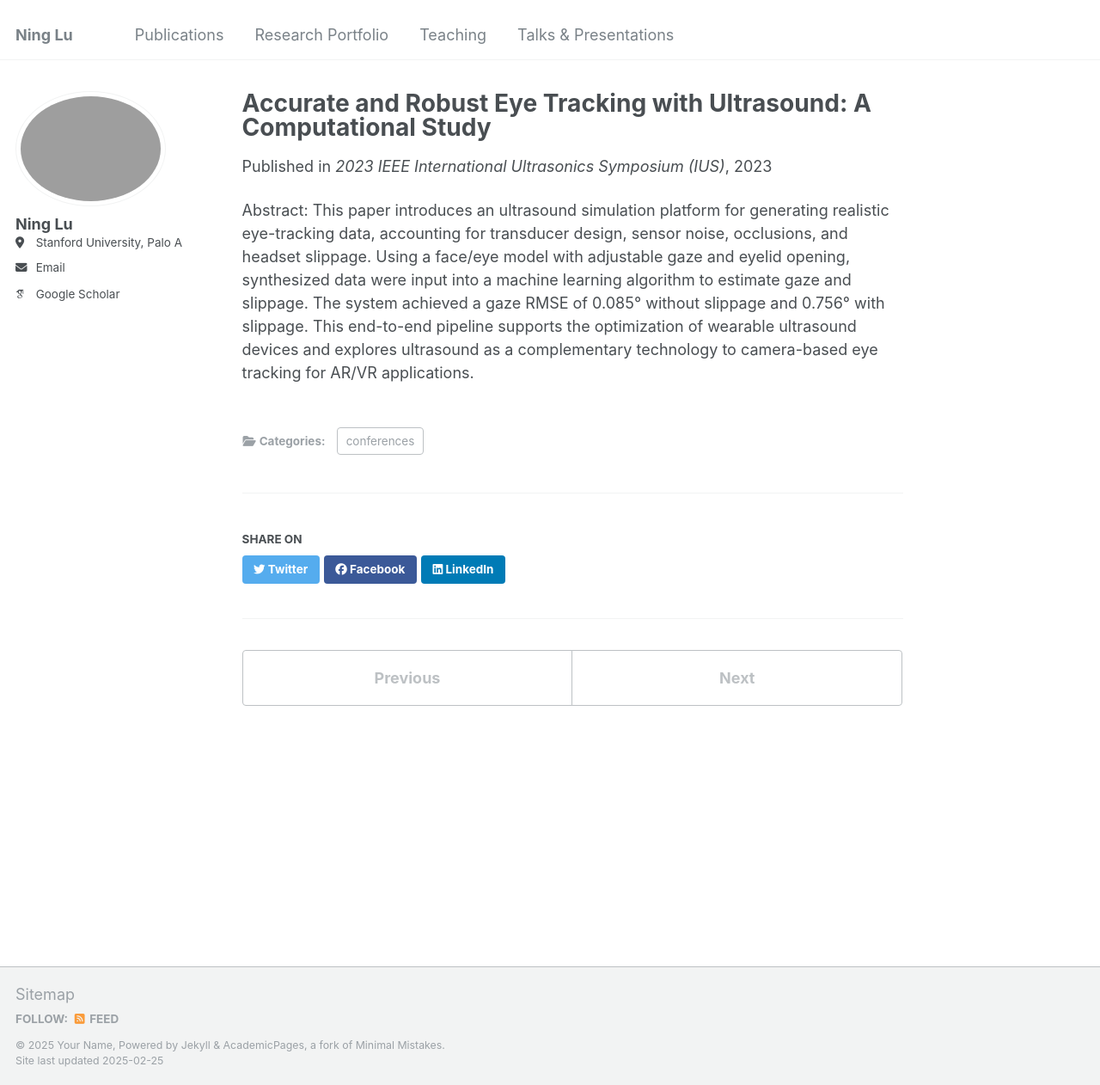
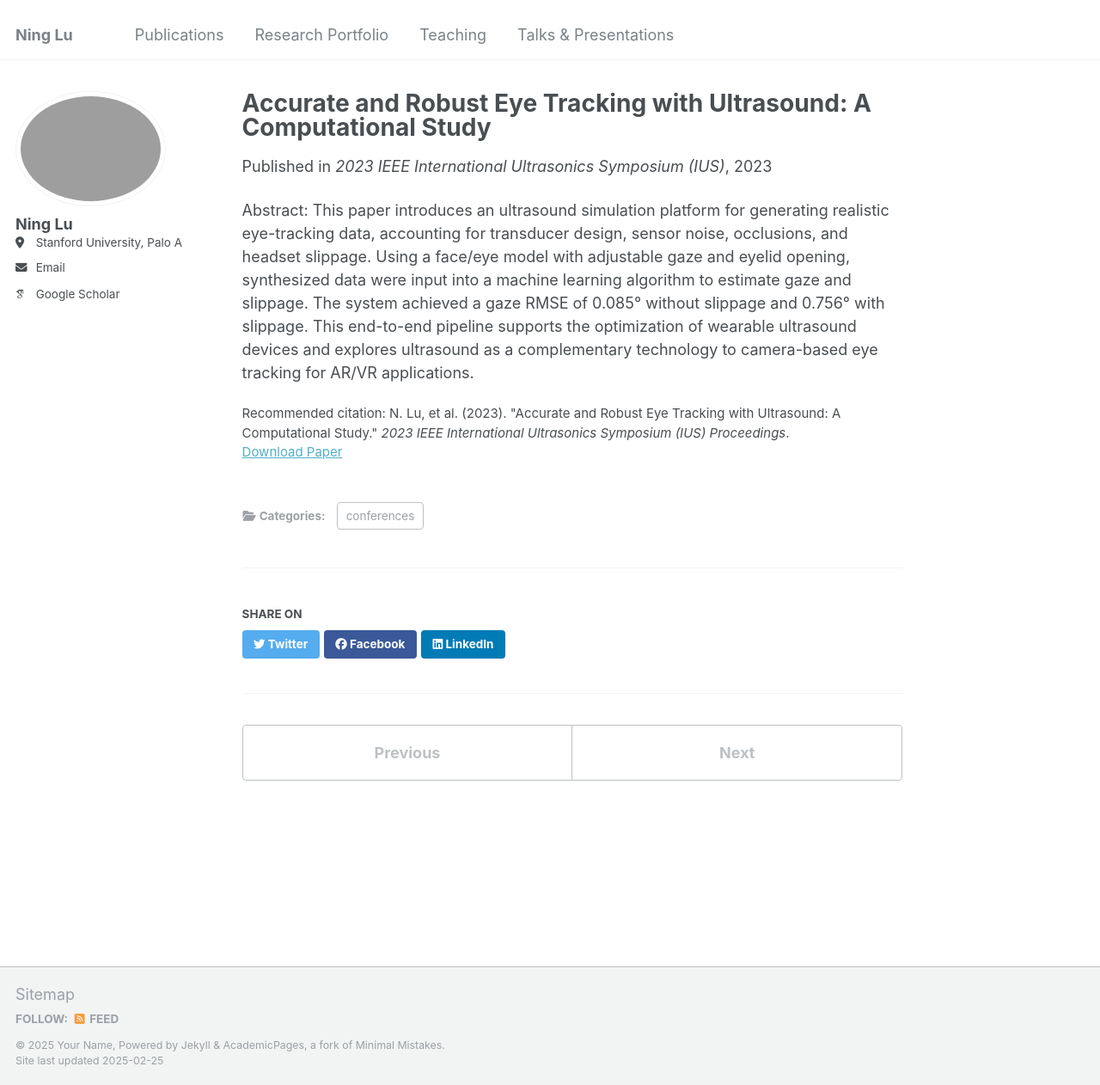
Before and after one commit to NingLu-Ultrasound/ninglu-ultrasound.github.io, a Jekyll site: the page built from _publications/2024-02-17-paper-title-number-4.md, in a window 1280 px wide and 1262 px high. Shown: the whole window at 86% size. Built offline with Jekyll 4.4.1, drawn with Linux system fonts in a browser that asks for light colours; some web fonts are replaced.

Commit message:
Update 2024-02-17-paper-title-number-4.md

```diff
--- a/_publications/2024-02-17-paper-title-number-4.md
+++ b/_publications/2024-02-17-paper-title-number-4.md
@@ -6,5 +6,6 @@ permalink: https://ieeexplore.ieee.org/abstract/document/10306398/
 date: 2023-11-07
 venue: '2023 IEEE International Ultrasonics Symposium (IUS)'
 paperurl: 'http://academicpages.github.io/files/Pub10_Accurate_and_Robust_Eye_Tracking_with_Ultrasound_A_Computational_Study.pdf'
+citation: 'N. Lu, et al. (2023). &quot;Accurate and Robust Eye Tracking with Ultrasound: A Computational Study.&quot; <i>2023 IEEE International Ultrasonics Symposium (IUS) Proceedings</i>.'
 ---
 Abstract: This paper introduces an ultrasound simulation platform for generating realistic eye-tracking data, accounting for transducer design, sensor noise, occlusions, and headset slippage. Using a face/eye model with adjustable gaze and eyelid opening, synthesized data were input into a machine learning algorithm to estimate gaze and slippage. The system achieved a gaze RMSE of 0.085° without slippage and 0.756° with slippage. This end-to-end pipeline supports the optimization of wearable ultrasound devices and explores ultrasound as a complementary technology to camera-based eye tracking for AR/VR applications.
```
